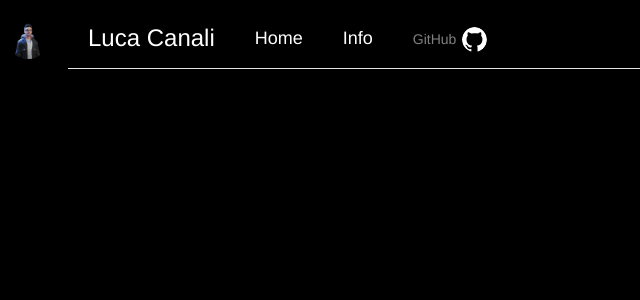
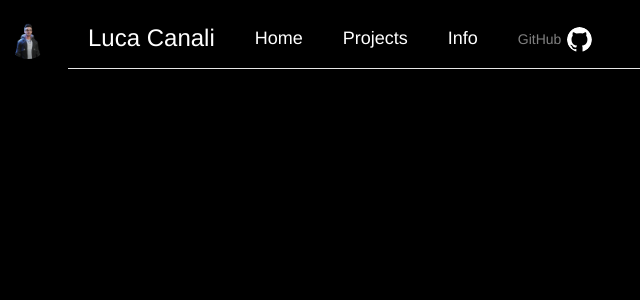
Before and after one commit to Luca9862/lucacanali.me, a Vue app: page /projects in a window 1280 px wide. Before the commit this address had no page. Shown: the top 300 px of the page, without its empty margins (0-640 px from the left). Built offline with nearby package versions, Linux system fonts and the light colour scheme.

Commit message:
feat(LCC-3): creata pagina projects

```diff
--- a/src/components/AppSidebar.vue
+++ b/src/components/AppSidebar.vue
@@ -11,6 +11,7 @@
         active-text-color="#ffd04b">
         <el-menu-item @click="goToHome" style="font-size: x-large;">Luca Canali</el-menu-item>
         <el-menu-item @click="goToHome" style="font-size: large;">Home</el-menu-item>
+        <el-menu-item @click="goToProjects" style="font-size: large;">Projects</el-menu-item>
         <el-menu-item @click="goToInfo" style="font-size: large;">Info</el-menu-item>
         <el-menu-item @click="goToGithub" style="color: grey;"><span style="padding-right: 8%;">GitHub</span><el-avatar :size="25" :src="githubPicture" style="background-color: black;"></el-avatar></el-menu-item>
       </el-menu>
@@ -40,6 +41,11 @@ export default {
     goToHome() {
       if (this.$route.path !== '/home') {
         this.$router.push('/home');
+      }
+    },
+    goToProjects() {
+      if (this.$route.path !== '/projects') {
+        this.$router.push('/projects');
       }
     },
     goToInfo() {
--- /dev/null
+++ b/src/pages/ProjectsPage.vue
@@ -0,0 +1,5 @@
+<template>
+    <div>
+
+    </div>
+</template>
--- a/src/router/index.js
+++ b/src/router/index.js
@@ -1,9 +1,11 @@
 import HomePage from "@/pages/HomePage.vue"
 import InfoPage from "@/pages/InfoPage.vue"
+import ProjectsPage from "@/pages/ProjectsPage.vue"
 
 export const routes = [
         {path: '/', component: HomePage},
         {path: '/home', component: HomePage},
         {path: '/info', component: InfoPage},
+        {path: '/projects', component: ProjectsPage},
         {path: '*', component: {template: '<h1>Page not found</h1>'}}
 ]
```
